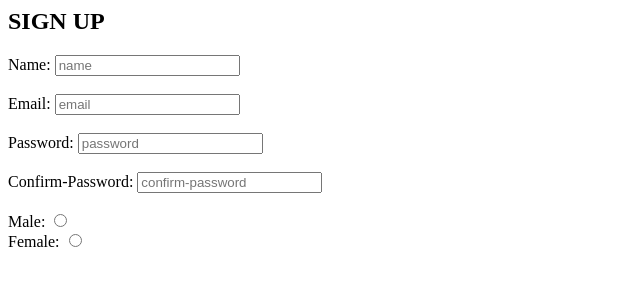
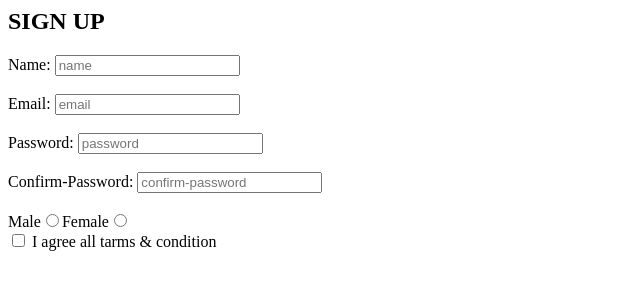
Before and after one commit to karim742/simple-things-practice-with-react, a React (Create React App) app: page / in a window 1280 px wide. Shown: the top 300 px of the page, without its empty margins (0-640 px from the left). Built offline with nearby package versions, Linux system fonts and the light colour scheme.

Commit message:
2 files modified, 1 added

```diff
--- /dev/null
+++ b/src/Checkbox.js
@@ -0,0 +1,10 @@
+import React from './react';
+
+export default function Checkbox({ text }) {
+  return (
+    <>
+      <input type="checkbox" id="checkfor" />{' '}
+      <label htmlFor="checkfor">{text}</label>
+    </>
+  );
+}
--- a/src/Form.js
+++ b/src/Form.js
@@ -1,5 +1,7 @@
 import React from 'react';
 import Input from './Inputbox';
+import Radio from './Radio';
+import Checkbox from './Checkbox';
 
 export default function Form() {
   return (
@@ -14,8 +16,10 @@ export default function Form() {
           placeholder="confirm-password"
         />
         <br />
-        <Input type="radio" label="Male" name="Gender" id />
-        <Input type="radio" label="Female" name="Gender" />
+        <Radio name="Male" />
+        <Radio name="Female" />
+        <br />
+        <Checkbox text="I agree all tarms & condition" />
       </form>
     </>
   );
--- a/src/Radio.js
+++ b/src/Radio.js
@@ -3,7 +3,8 @@ import React from 'react';
 export default function Radio({ name }) {
   return (
     <>
-      <input type="type" id={name} value={name} name="gender" />
+      <label htmlFor={name}>{name}</label>
+      <input type="radio" id={name} value={name} name="gender" />
     </>
   );
 }
```
